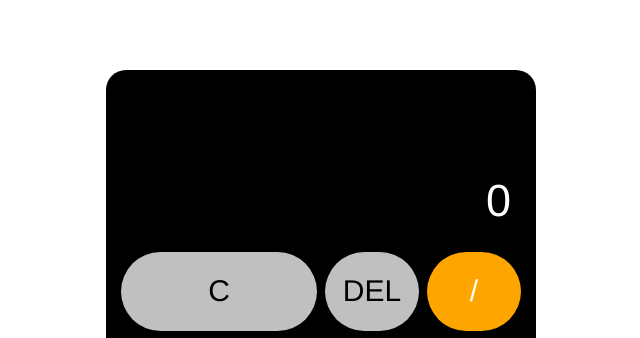
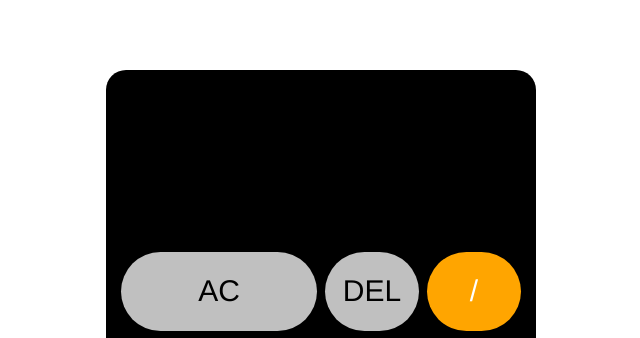
Before and after one commit to joshn28/Calculator, a plain HTML site: page index.html in a window 1280 px wide. Shown: the top 338 px of the page, 319-959 px from the left. Drawn offline with Linux system fonts and the light colour scheme.

Commit message:
Blank screen and change clear button label to AC

```diff
--- a/index.html
+++ b/index.html
@@ -8,8 +8,8 @@
     </head>
     <body>
         <div id="calculator">
-            <div id="screen">0</div>
-            <div class="keys" id="clear">C</div>
+            <div id="screen"></div>
+            <div class="keys" id="clear">AC</div>
             <div class="keys" id="delete">DEL</div>
             <div class="keys operator" id="divide">/</div>
             <div class="keys numbers">1</div>
```
